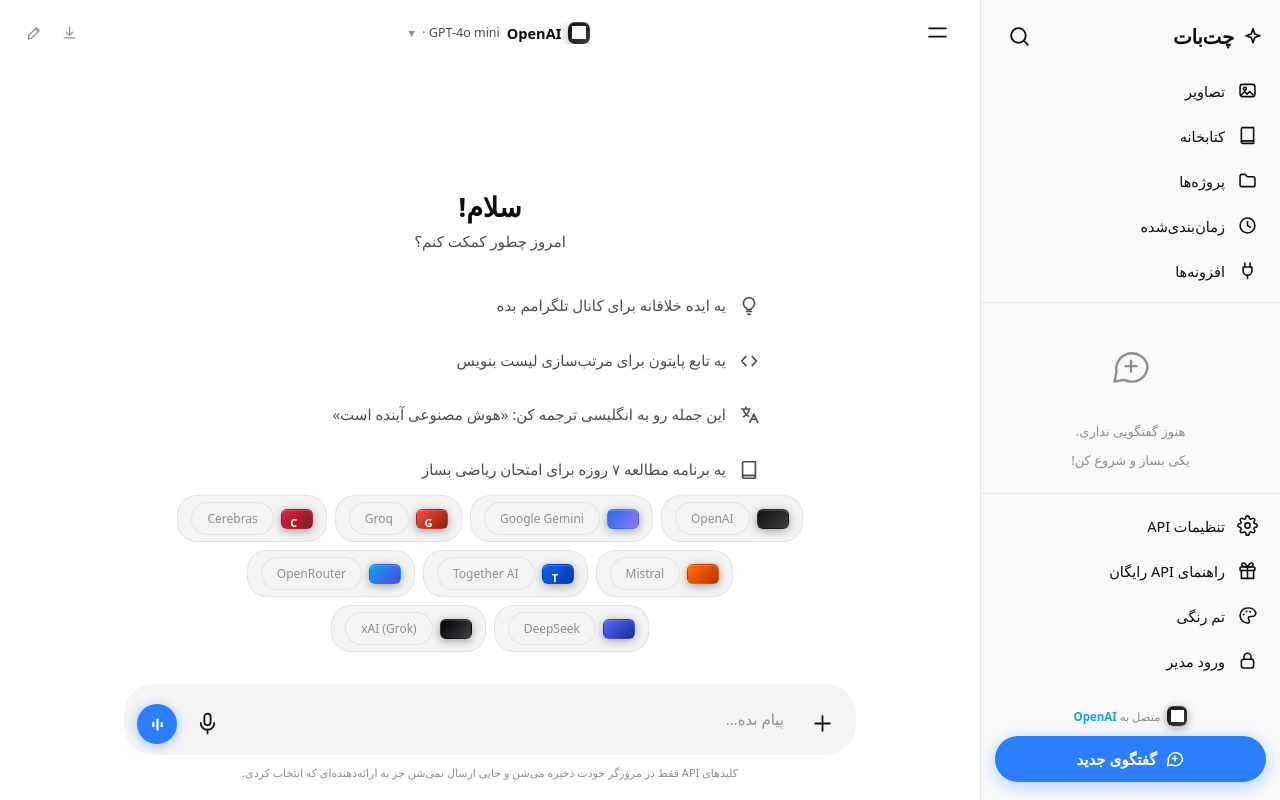
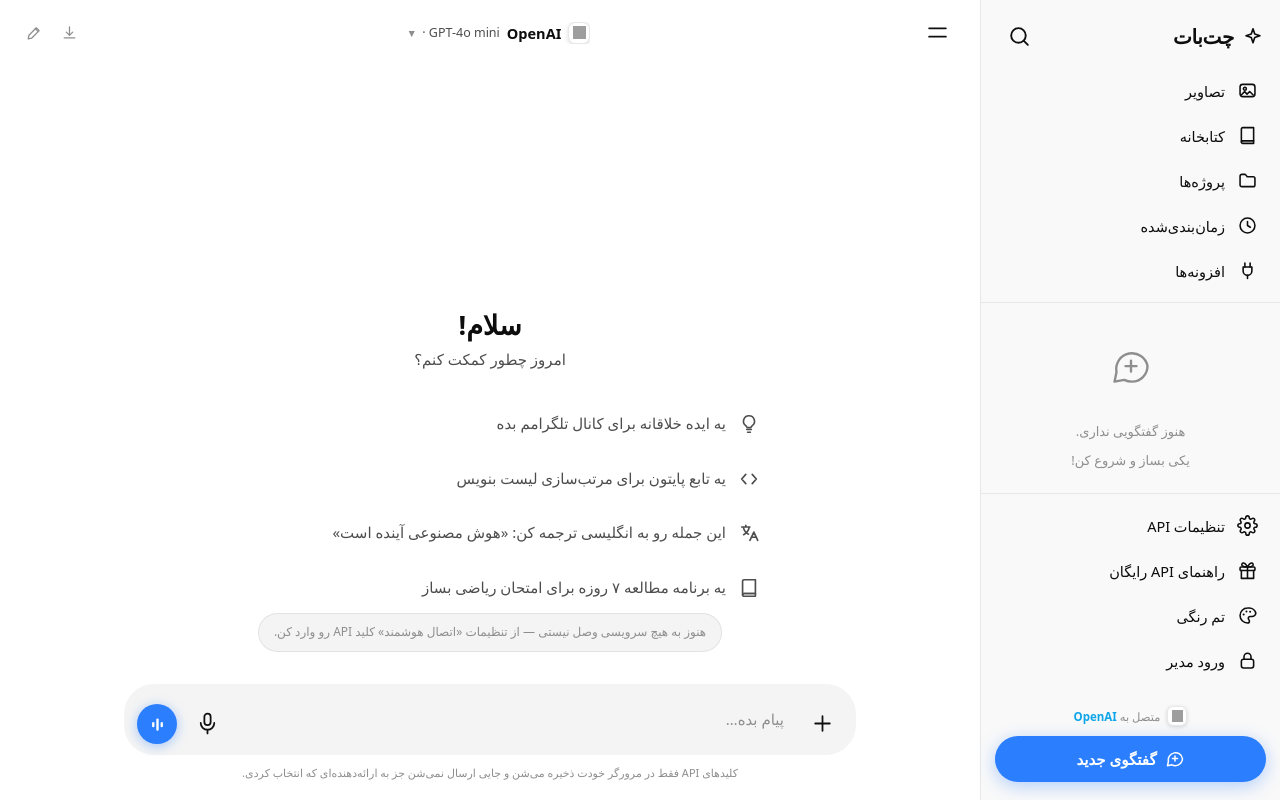
Before and after one commit to ggg911196-sudo/ai-chatbot, a plain HTML site: page index.html in a window 1280 px wide. Drawn offline with nearby package versions, Linux system fonts and the light colour scheme; grey boxes are pictures that could not be loaded; a small style sheet from the web is missing.

Commit message:
v6.15: exact brand logos on clean chips (no more gradient/letter chips); welcome screen + model UI show only connected providers; green connected dot on settings tabs

```diff
--- a/app.js
+++ b/app.js
@@ -44,26 +44,25 @@
 /* تمیزکاری کلید: حذف کاراکترهای نامرئی (نیم‌فاصله، علامت جهت و…) که موقع کپی از متن فارسی ممکنه به اول/آخر کلید بچسبن و تشخیص رو خراب کنن */
 function cleanKey(k) { return (k || '').replace(/[\u200b-\u200f\u202a-\u202e\u2066-\u2069\ufeff]/g, '').trim(); }
 
-/* ظاهر هر ارائه‌دهنده: لوگوی واقعی + گرادیان اختصاصی */
+/* ظاهر هر ارائه‌دهنده: لوگوی دقیق برند + رنگ سازمانی */
 const PROVIDER_LOOK = {
-  openai:     { icon: 'openai',       g: ['#111111', '#3d3d3d'], letter: 'AI' },
-  gemini:     { icon: 'googlegemini', g: ['#1a73e8', '#9b72f2'], letter: 'G'  },
-  groq:       { icon: null,           g: ['#f55036', '#8f1d12'], letter: 'G'  },
-  cerebras:   { icon: null,           g: ['#e11d48', '#7f1d1d'], letter: 'C'  },
-  mistral:    { icon: 'mistralai',    g: ['#ff7000', '#c22e00'], letter: 'M'  },
-  together:   { icon: null,           g: ['#0f62fe', '#003a9e'], letter: 'T'  },
-  openrouter: { icon: 'openrouter',   g: ['#0ea5e9', '#4f46e5'], letter: 'OR' },
-  deepseek:   { icon: 'deepseek',     g: ['#4d6bfe', '#1e2f8f'], letter: 'DS' },
-  xai:        { icon: 'x',            g: ['#000000', '#3f3f46'], letter: '𝕏'  },
-  custom:     { icon: null,           g: ['#6b7280', '#374151'], letter: '✎'  },
+  openai:     { icon: 'openai',       brand: '#000000', letter: 'AI' },
+  gemini:     { icon: 'googlegemini', brand: '#1a73e8', letter: 'G'  },
+  groq:       { icon: 'groq',         brand: '#f55036', letter: 'G'  },
+  cerebras:   { icon: null,           brand: '#e11d48', letter: 'C'  },
+  mistral:    { icon: 'mistralai',    brand: '#ff7000', letter: 'M'  },
+  together:   { icon: null,           brand: '#0f62fe', letter: 'T'  },
+  openrouter: { icon: 'openrouter',   brand: '#4f46e5', letter: 'OR' },
+  deepseek:   { icon: 'deepseek',     brand: '#4d6bfe', letter: 'DS' },
+  xai:        { icon: 'x',            brand: '#000000', letter: '𝕏'  },
+  custom:     { icon: null,           brand: '#6b7280', letter: '✎'  },
 };
 function providerLogo(id) {
   const L = PROVIDER_LOOK[id] || PROVIDER_LOOK.custom;
   const s = document.createElement('span');
   s.className = 'p-logo';
-  s.style.background = 'linear-gradient(135deg,' + L.g[0] + ',' + L.g[1] + ')';
   s.title = (PROVIDER_PRESETS[id] || {}).label || id;
-  const putLetter = () => { const i = document.createElement('i'); i.textContent = L.letter; s.appendChild(i); };
+  const putLetter = () => { const i = document.createElement('i'); i.textContent = L.letter; i.style.color = L.brand; s.appendChild(i); };
   if (L.icon) {
     const img = document.createElement('img');
     img.src = 'https://cdn.jsdelivr.net/npm/simple-icons/icons/' + L.icon + '.svg';
@@ -215,7 +214,7 @@
 
 /* ---------- elements ---------- */
 /* LotUS AI Chat — v6.14 */
-const APP_VERSION = '6.14';
+const APP_VERSION = '6.15';
 const $ = (id) => document.getElementById(id);
 const messagesEl = $('messages'), welcomeEl = $('welcome'), inputEl = $('input');
 const errorBar = $('error-bar');
@@ -891,8 +890,15 @@
   }
   const wp = $('welcome-providers');
   wp.innerHTML = '';
-  for (const id of visibleProviders()) {
-    if (id === 'custom') continue;
+  /* فقط سرویس‌هایی که بهشون وصلی (کلید دارن) */
+  const connected = visibleProviders().filter((id) => id !== 'custom' && (settings.providers[id].apiKey || '').trim());
+  if (!connected.length) {
+    const s = document.createElement('span');
+    s.className = 'wp-hint';
+    s.textContent = 'هنوز به هیچ سرویسی وصل نیستی — از تنظیمات «اتصال هوشمند» کلید API رو وارد کن.';
+    wp.appendChild(s);
+  }
+  for (const id of connected) {
     const s = document.createElement('span');
     s.className = 'wp-chip';
     s.appendChild(providerLogo(id));
@@ -1153,6 +1159,12 @@
     const t = document.createElement('span');
     t.textContent = settings.providers[id].label;
     b.appendChild(t);
+    if ((settings.providers[id].apiKey || '').trim()) {
+      const d = document.createElement('span');
+      d.className = 'p-conn';
+      d.title = 'متصل';
+      b.appendChild(d);
+    }
     if (id === editingProvider) b.classList.add('active');
     b.onclick = () => { editingProvider = id; fillProviderTabs(); fillSettingsForm(); };
     tabs.appendChild(b);
--- a/index.html
+++ b/index.html
@@ -238,6 +238,6 @@
   </div>
 </div>
 
-<script src="app.js?v=6.14"></script>
+<script src="app.js?v=6.15"></script>
 </body>
 </html>
--- a/styles.css
+++ b/styles.css
@@ -481,11 +481,12 @@
 .p-logo{
   width:26px;height:26px;min-width:26px;border-radius:8px;
   display:inline-grid;place-items:center;overflow:hidden;flex-shrink:0;
-  box-shadow:0 2px 10px rgba(0,0,0,.35),inset 0 1px 0 rgba(255,255,255,.18);
+  background:#fff;border:1px solid rgba(0,0,0,.09);
+  box-shadow:0 1px 4px rgba(0,0,0,.14);
   animation:logoIn .3s ease;
 }
-.p-logo i{font-style:normal;font-size:11px;font-weight:800;color:#fff;line-height:1;letter-spacing:-.5px}
-.p-logo img{width:62%;height:62%;filter:brightness(0) invert(1)}
+.p-logo i{font-style:normal;font-size:11px;font-weight:800;line-height:1;letter-spacing:-.5px}
+.p-logo img{width:64%;height:64%;display:block}
 #ms-label .p-logo{width:22px;height:22px;min-width:22px;border-radius:7px}
 #ms-label{display:inline-flex;align-items:center;gap:7px}
 .provider-chip .p-logo{width:20px;height:20px;min-width:20px;border-radius:6px}
@@ -525,6 +526,11 @@
 /* چیپ‌های ارائه‌دهنده در خوش‌آمد با لوگو */
 .wp-chip{display:inline-flex;align-items:center;gap:7px}
 .wp-chip .p-logo{width:20px;height:20px;min-width:20px;border-radius:6px}
+.wp-hint{font-size:12px;color:var(--muted);line-height:1.9}
+/* نقطه سبز «متصل» روی تب‌های تنظیمات */
+.provider-tabs button.ptab{position:relative}
+.p-conn{position:absolute;top:7px;inset-inline-end:7px;width:8px;height:8px;border-radius:50%;
+  background:#22c55e;box-shadow:0 0 0 2px var(--surface2)}
 
 @media (prefers-reduced-motion:reduce){
   *,*::before,*::after{animation:none!important;transition:none!important}
```
